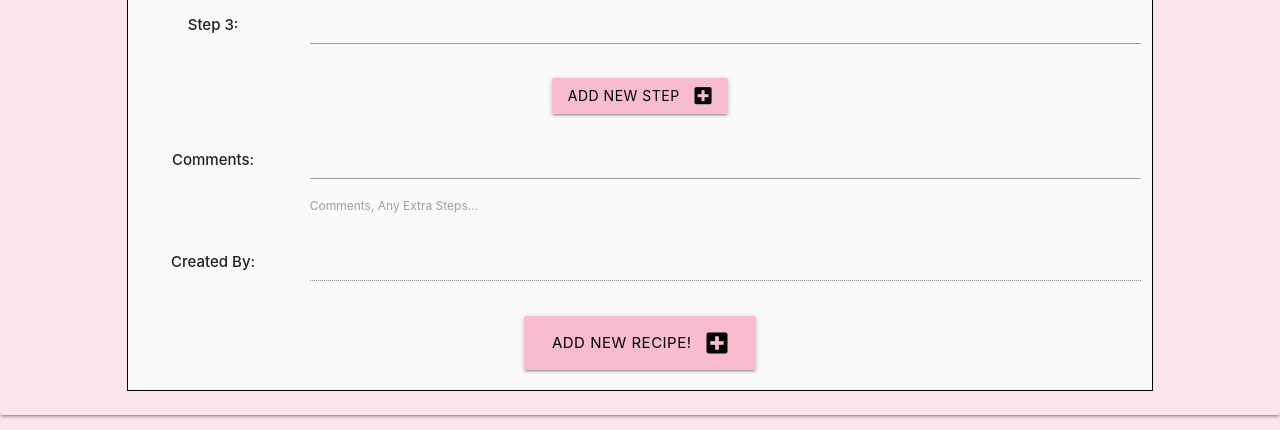
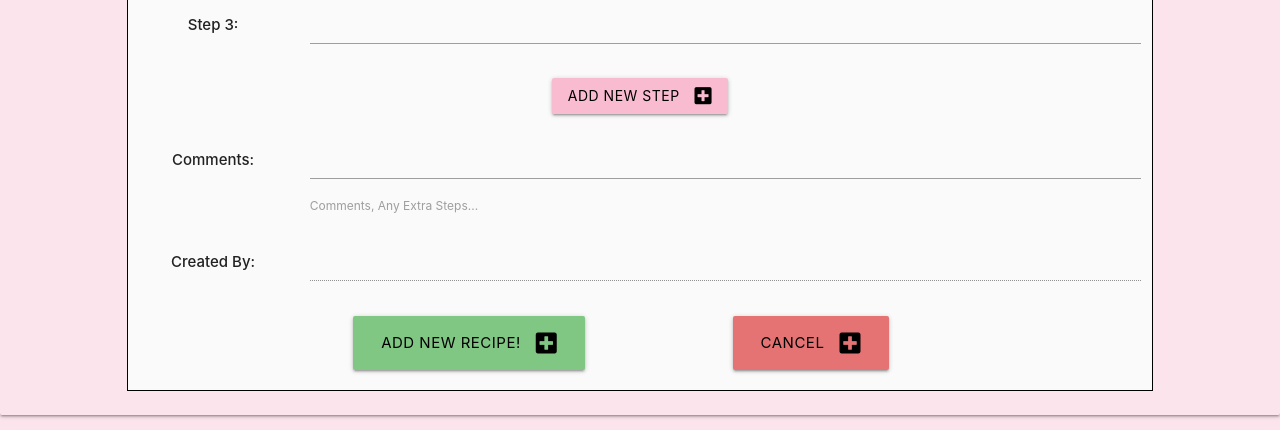
Before and after one commit to coolusername244/recipe-blog, a Flask app: page /add_recipe in a window 1280 px wide. Shown: the part 1031-1461 px from the top of the page. Run offline with Flask 2, Linux system fonts and the light colour scheme; data that the repository does not hold is empty; some libraries are stand-ins or nearby versions.

Commit message:
added manage button for admin user to be able to CRUD each recipe regardless on author

```diff
--- a/static/css/style.css
+++ b/static/css/style.css
@@ -9,3 +9,7 @@ body {
 .ingredients_list {
     list-style-type: circle;
    }
+
+.hidden {
+    display: none;
+}
--- a/static/js/script.js
+++ b/static/js/script.js
@@ -51,4 +51,7 @@ $(document).ready(function(){
         let deleteInput = $(this).parent().parent();
         deleteInput.remove()
     })
+    $('#manage').on("click", function() {
+        $('.hidden').toggle();
+    })
 });
--- a/templates/add_recipe.html
+++ b/templates/add_recipe.html
@@ -62,7 +62,7 @@
                             <strong class="">Ingredient:</strong>
                         </div>
                         <div class="col s9 offset-s1 m3">
-                            <textarea id="ingredients" name="ingredients[]" class="materialize-textarea validate required"></textarea>
+                            <textarea id="ingredients" name="ingredients[]" required class="materialize-textarea validate"></textarea>
                         </div>
                         <div class="col s1 m1 center">
                             <button type="button" id="add_new_ingredient" class="btn pink lighten-4 black-text text-shadow ">
@@ -158,12 +158,17 @@
                             disabled class="materialize-textarea validate">{{ session.user }}</textarea>
                     </div>
                 </div>
-                <!-- submit button -->
+                <!-- submit/cancel buttons -->
                 <div class="row">
-                    <div class="col s12 center-align">
-                        <button type="submit" class="btn-large pink lighten-4 black-text text-shadow">
+                    <div class="col s12 m4 offset-m2 center-align">
+                        <button type="submit" class="btn-large green lighten-2 black-text text-shadow">
                             Add New Recipe! <i class="fas fa-plus-square right"></i>
                         </button>
+                    </div>
+                    <div class="col s12 m4 center-align">
+                        <a type="button" href="{{ url_for('my_recipes') }}" class="btn-large red lighten-2 black-text text-shadow">
+                            Cancel <i class="fas fa-plus-square right"></i>
+                        </a>
                     </div>
                 </div>
             </form>
--- a/templates/edit_recipe.html
+++ b/templates/edit_recipe.html
@@ -175,7 +175,7 @@
                             disabled class="materialize-textarea validate">{{ session.user }}</textarea>
                     </div>
                 </div>
-                <!-- submit button -->
+                <!-- submit/cancel buttons -->
                 <div class="row">
                     <div class="col s12 m4 offset-m2 center-align">
                         <button type="submit" class="btn-large green lighten-2 black-text text-shadow">
```
Also changed, not shown: templates/recipes.html (+8 -27 lines).
